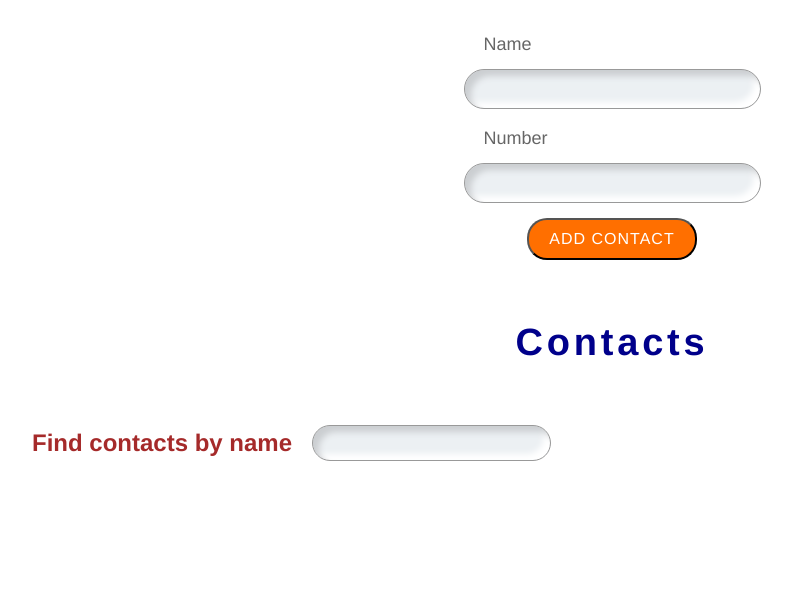
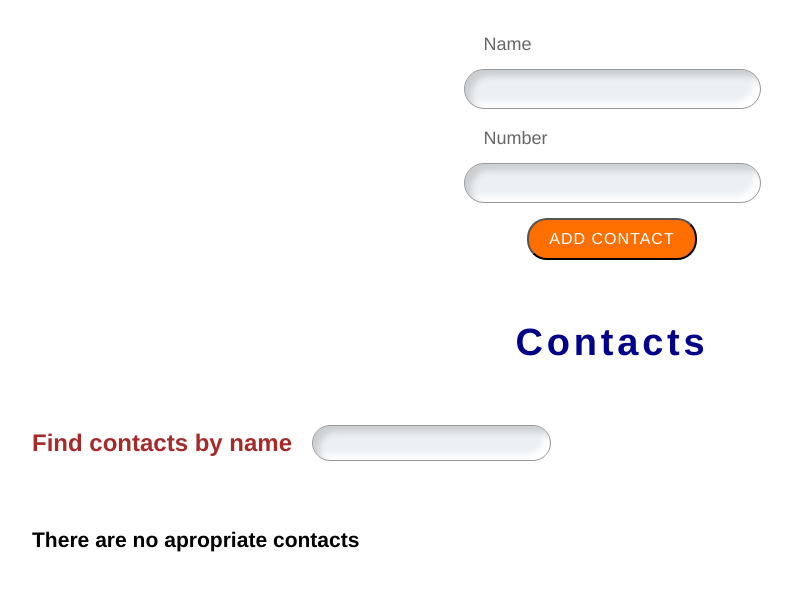
Before and after one commit to Andrzej33/goit-react-hw-06-phonebook, a React (Create React App) app: page / in a window 1280 px wide. Shown: the top 590 px of the page, without its empty margins (28-820 px from the left). Built offline with nearby package versions, Linux system fonts and the light colour scheme.

Commit message:
rename folders in reducer

```diff
--- a/src/Redux/reducer.jsx
+++ b/src/Redux/reducer.jsx
@@ -1,6 +1,6 @@
 import { combineReducers } from "@reduxjs/toolkit";
-import { contactsSlice } from "./ContactsSlice/slice";
-import { filterSlice } from "./MyValue/slice";
+import { contactsSlice } from "./ContactsSlice/filterSlice";
+import { filterSlice } from "./FilterSlice/filterSlice";
 
 
  export const reducer = combineReducers({
--- a/src/components/ContactForm/ContactForm.jsx
+++ b/src/components/ContactForm/ContactForm.jsx
@@ -4,7 +4,7 @@ import * as Yup from 'yup';
 // import PropTypes from 'prop-types';
 import { useDispatch, useSelector } from 'react-redux';
 
-import { add } from 'Redux/ContactsSlice/slice';
+import { add } from 'Redux/ContactsSlice/filterSlice';
 import { nanoid } from '@reduxjs/toolkit';
 
 
--- a/src/components/ContactItem/ContactItem.jsx
+++ b/src/components/ContactItem/ContactItem.jsx
@@ -1,6 +1,6 @@
 // import PropTypes from 'prop-types';
 import { useDispatch } from 'react-redux';
-import { remove } from 'Redux/ContactsSlice/slice';
+import { remove } from 'Redux/ContactsSlice/filterSlice';
 
 
 export const ContactItem = ({
--- a/src/components/ContactList/ContactList.jsx
+++ b/src/components/ContactList/ContactList.jsx
@@ -10,7 +10,11 @@ const contacts = useSelector(state => state.contacts);
 const filterValue = useSelector(state => state.filter);
 
 const filteredContacts = contacts.filter(contact => contact.name.toLowerCase().includes(filterValue.toLowerCase()))
+// console.log(filteredContacts.length);
 
+if (filteredContacts.length === 0) {
+  return <h3 style={{paddingLeft: '40px'}}>There are no apropriate contacts</h3>
+}
 
   return (
     <ListOfContacts>
--- a/src/components/Filter/Filter.jsx
+++ b/src/components/Filter/Filter.jsx
@@ -1,7 +1,7 @@
 import { FilterBox } from './Filter.styled';
 import { useSelector } from 'react-redux';
 import { useDispatch } from 'react-redux';
-import { show } from 'Redux/MyValue/slice';
+import { show } from 'Redux/FilterSlice/filterSlice';
 // import PropTypes from 'prop-types'
 
 export const Filter = (
```
Also changed, not shown: src/Redux/ContactsSlice/filterSlice.jsx (renamed from src/Redux/ContactsSlice/slice.jsx), src/Redux/FilterSlice/filterSlice.jsx (renamed from src/Redux/MyValue/slice.jsx).
